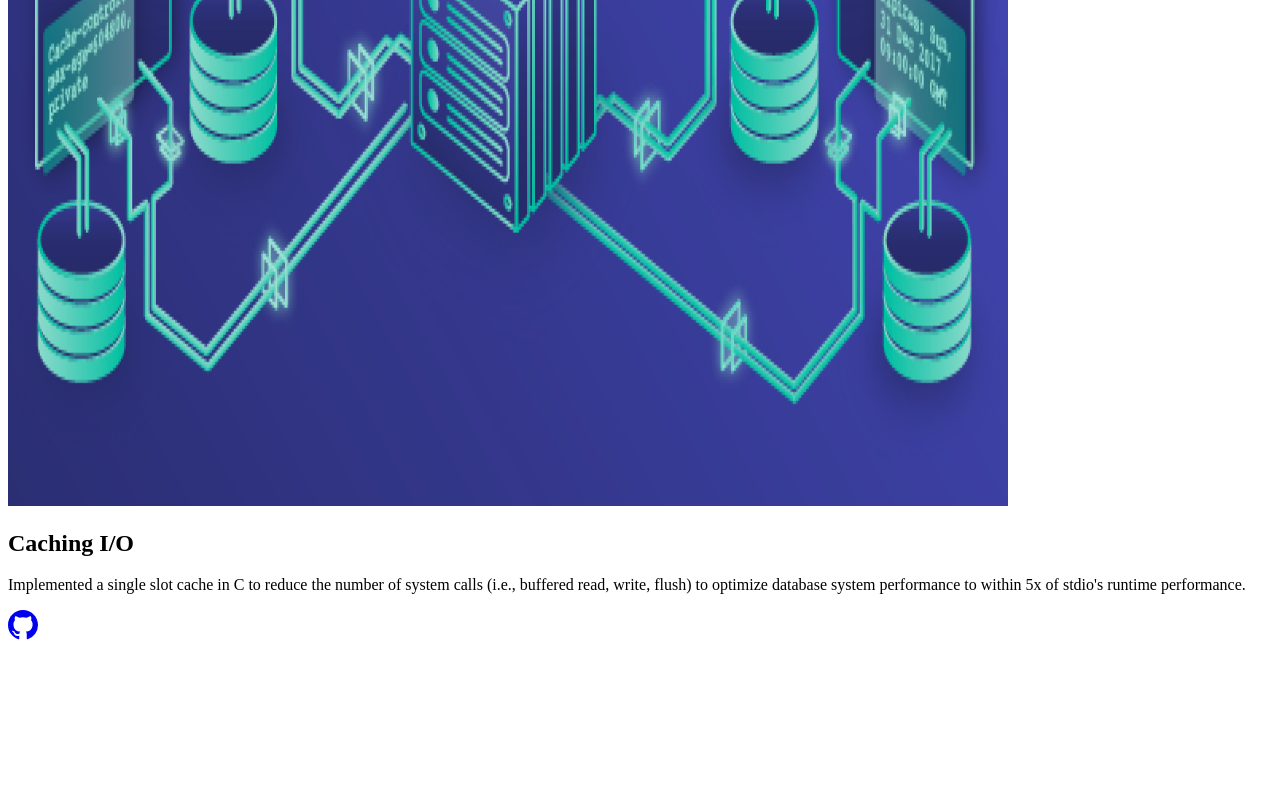
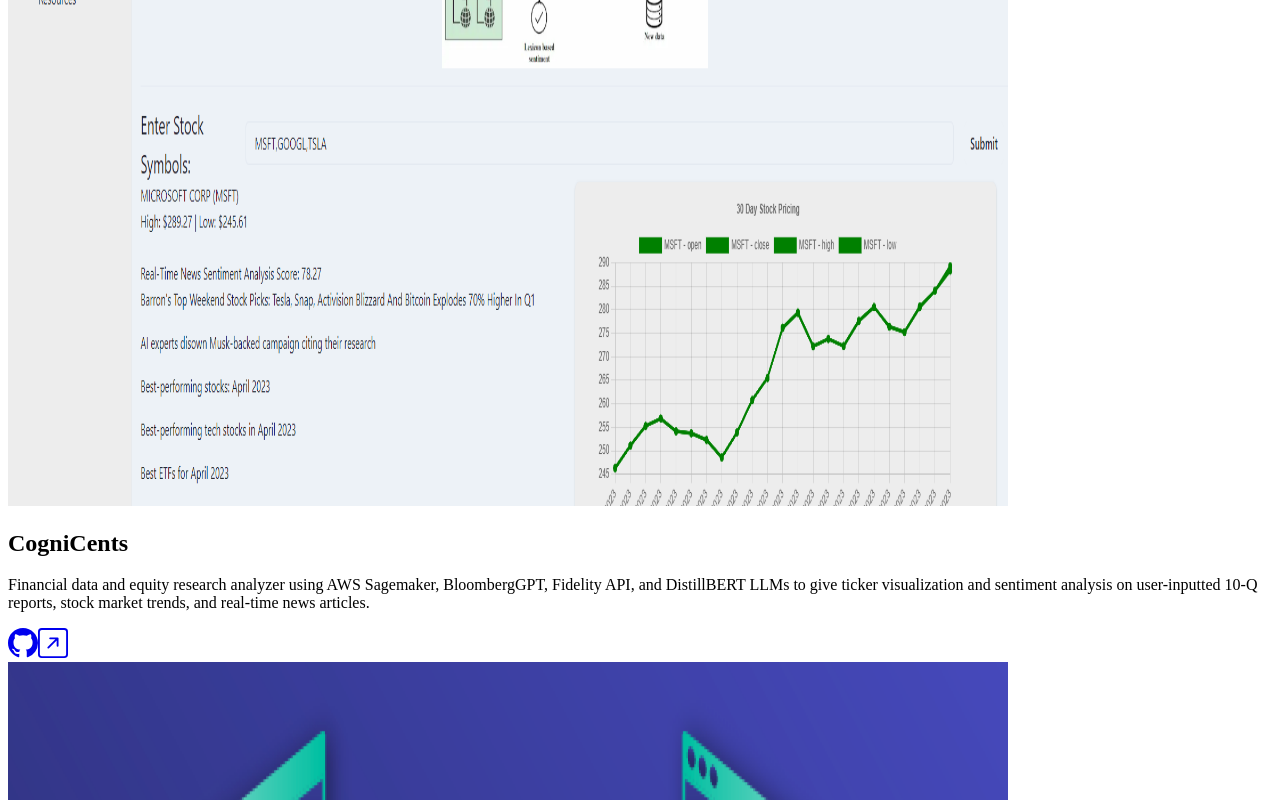
Before and after one commit to melvinhe/personal-website, a Next.js app: page / in a window 1280 px wide. Shown: the part 7147-7947 px from the top of the page. Before the commit the page ends 7799 px from the top, so only its background shows below. Built offline with nearby package versions, Linux system fonts and the light colour scheme.

Commit message:
update projects

```diff
--- a/components/ProjectsSection.tsx
+++ b/components/ProjectsSection.tsx
@@ -36,6 +36,14 @@
     image: "/reflections_complex.png",
     github: "https://github.com/melvinhe/C-projects/tree/main/realtime",
     link: "https://github.com/melvinhe/C-projects/tree/main/raytracing",
+  },
+  {
+    name: "CogniCents",
+    description:
+      "Financial data and equity research analyzer using AWS Sagemaker, BloombergGPT, Fidelity API, and DistillBERT LLMs to give ticker visualization and sentiment analysis on user-inputted 10-Q reports, stock market trends, and real-time news articles.",
+    image: "/cognicents.png",
+    github: "https://github.com/melvinhe/Cogni-Cents",
+    link: "https://devpost.com/software/cognicents",
   },
   {
     name: "Caching I/O",
```
Also changed, not shown: public/cognicents.png (added).
